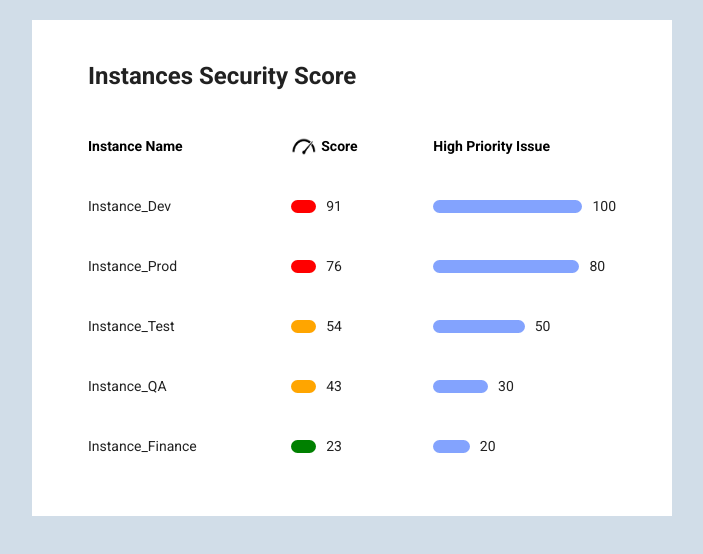
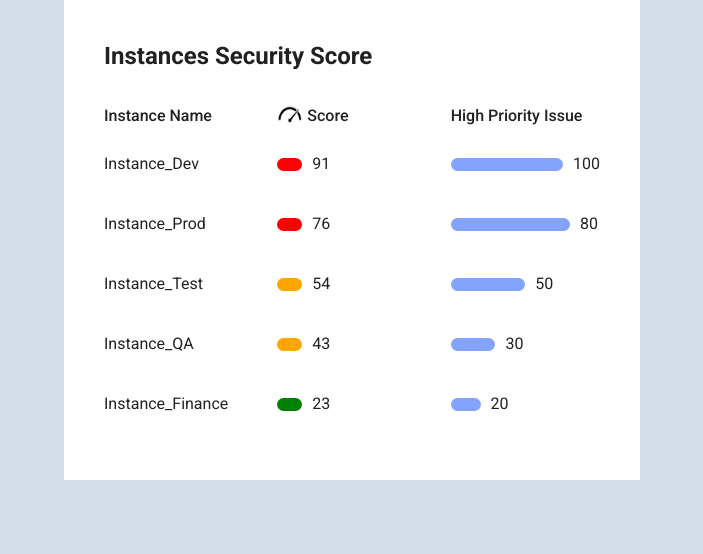
Before and after one commit to Swati11129/instance_security_score, a Vue app: page /#/ in a window 1280 px wide. Shown: the top 554 px of the page, without its empty margins (288-991 px from the left). Built offline with nearby package versions, Linux system fonts and the light colour scheme.

Commit message:
modify grid code

```diff
--- a/src/components/InstanceSecurityScore.vue
+++ b/src/components/InstanceSecurityScore.vue
@@ -1,10 +1,9 @@
-<template>
+<!-- <template>
 <div style="background-color:#d1dde8; width:100vw; height:100vh">
     <v-container class=" white mt-5 pa-10  " style="width: 50%;">
         <div class="font-weight-bold text-h5 mb-6 ml-4">Instances Security Score</div>
         <v-simple-table style=" pointer-events: none; " >
             <thead  style="border: hidden !important;" >
-                <!-- <tr style="font-weight: bold; font-size:25px;">Instances Security Score</tr> -->
                 <tr >
                     <th>
                         Instance Name
@@ -105,85 +104,105 @@ tr th{
 tr{
   height: 60px !important;
 }
-</style>
+</style>  -->
 
+<template>
+  <div style="background-color: #d1dde8; width: 100vw; height: 100vh">
+    <v-container  class="white pa-10 " style="width: 45%">
+      <div class="font-weight-bold text-h5 mb-8">Instances Security Score</div>
+      <v-row>
+        <v-col class="font-weight-medium" >Instance Name</v-col>
+        <v-col>
+          <div class="d-flex" style="gap: 5px">
+            <img
+              src="../assets/score icon.jpg"
+              width="25"
+              height="20"
 
+            />
+            <div class="font-weight-medium">Score</div>
+          </div>
+        </v-col>
+        <v-col class="font-weight-medium">High Priority Issue</v-col>
+      </v-row>
 
-<!-- <template>
-<div style="background-color:#d1dde8; width:100vw; height:100vh">
-    <v-container class=" white mt-5 pa-10  " style="width: 50%;">
-        <div class="font-weight-bold text-h5 mb-8">Instances Security Score</div>
-        <div class="font-weight-bold d-flex justify-space-between ">
-            <div style="width:130px">Instance Name</div>
-            <div class="d-flex" style="gap:5px">
-                <img src="../assets/score icon.jpg" width="25" height="20" class="my-auto">
-                <div>Score </div>
+      <v-row v-for="(item, i) in items" :key="i" class="mb-3">
+        <v-col >{{ item.text }}</v-col>
+        <v-col>
+          <div class="d-flex" style="gap: 10px">
+            <div
+              style="width: 25px; height: 13px"
+              :style="{ 'background-color': score_color(item.score) }"
+              class="rounded-pill my-auto"
+            />
+            <!-- <div v-text="item.score" /> -->
+            <div>{{ item.score }}</div>
           </div>
-            <div style="width:200px">High Priority Issue</div>
+        </v-col>
+        <v-col>
+          <div class="d-flex" style="gap: 10px">
+            <div
+              class="d-flex"
+              :style="{ 'width': item.high_priority_issue + '%' }"
+            >
+              <v-progress-linear
+                color="#83A3FE"
+                class="rounded-pill my-auto"
+                value="100"
+                height="13"
+              />
             </div>
-        <div>
-            <v-col >
-                <v-row class="my-8 d-flex justify-space-between " v-for="(item, i) in items" :key="i">
-                    <div style="width:130px"> {{item.text}} </div>
-                    <div class="d-flex" style="gap:10px">
-                        <div style="width:25px; height:13px" :style="{'background-color':score_color(item.score)}" class="rounded-pill my-auto" />
-                        <div v-text="item.score" />
+            <div>{{ item.high_priority_issue }}</div>
           </div>
-                    <div class="d-flex " style="width:200px; gap:10px ">
-                        <div class="d-flex" :style="{'width':item.high_priority_issue+'%' } ">
-                            <v-progress-linear color="#83A3FE" class="rounded-pill my-auto " value="100" height="13" />
-                        </div>
-                        <div>{{item.high_priority_issue}}</div>
-                    </div>
+        </v-col>
       </v-row>
-            </v-col>
-        </div>
     </v-container>
   </div>
-</template> -->
+</template>
 
-<!-- <script>
+<script>
 export default {
-    data: () => ({
-        items: [{
-                text: 'Instance_Dev',
+  data(){
+    return{
+    items: [
+      {
+        text: "Instance_Dev",
         score: 91,
-                high_priority_issue: 100
+        high_priority_issue: 100,
       },
       {
-                text: 'Instance_Prod',
+        text: "Instance_Prod",
         score: 76,
-                high_priority_issue: 80
+        high_priority_issue: 80,
       },
       {
-                text: 'Instance_Test',
+        text: "Instance_Test",
         score: 54,
-                high_priority_issue: 50
+        high_priority_issue: 50,
       },
       {
-                text: 'Instance_QA',
+        text: "Instance_QA",
         score: 43,
-                high_priority_issue: 30
+        high_priority_issue: 30,
       },
       {
-                text: 'Instance_Finance',
+        text: "Instance_Finance",
         score: 23,
-                high_priority_issue: 20
+        high_priority_issue: 20,
       },
     ],
-
-    }),
+  }
+},
   methods: {
     score_color(score) {
       if (score <= 33) {
-                return 'green'
+        return "green";
       } else if (score > 33 && score <= 75) {
-                return 'orange'
+        return "orange";
       } else if (score > 75 && score <= 100) {
-                return 'red'
+        return "red";
       }
-        }
-    }
-
-}
-</script> -->
+    },
+  },
+};
+</script>
```
Also changed, not shown: 1 other file (tests, documents, lock files or other folders). Lines whose indentation alone changed are shown as unchanged.
